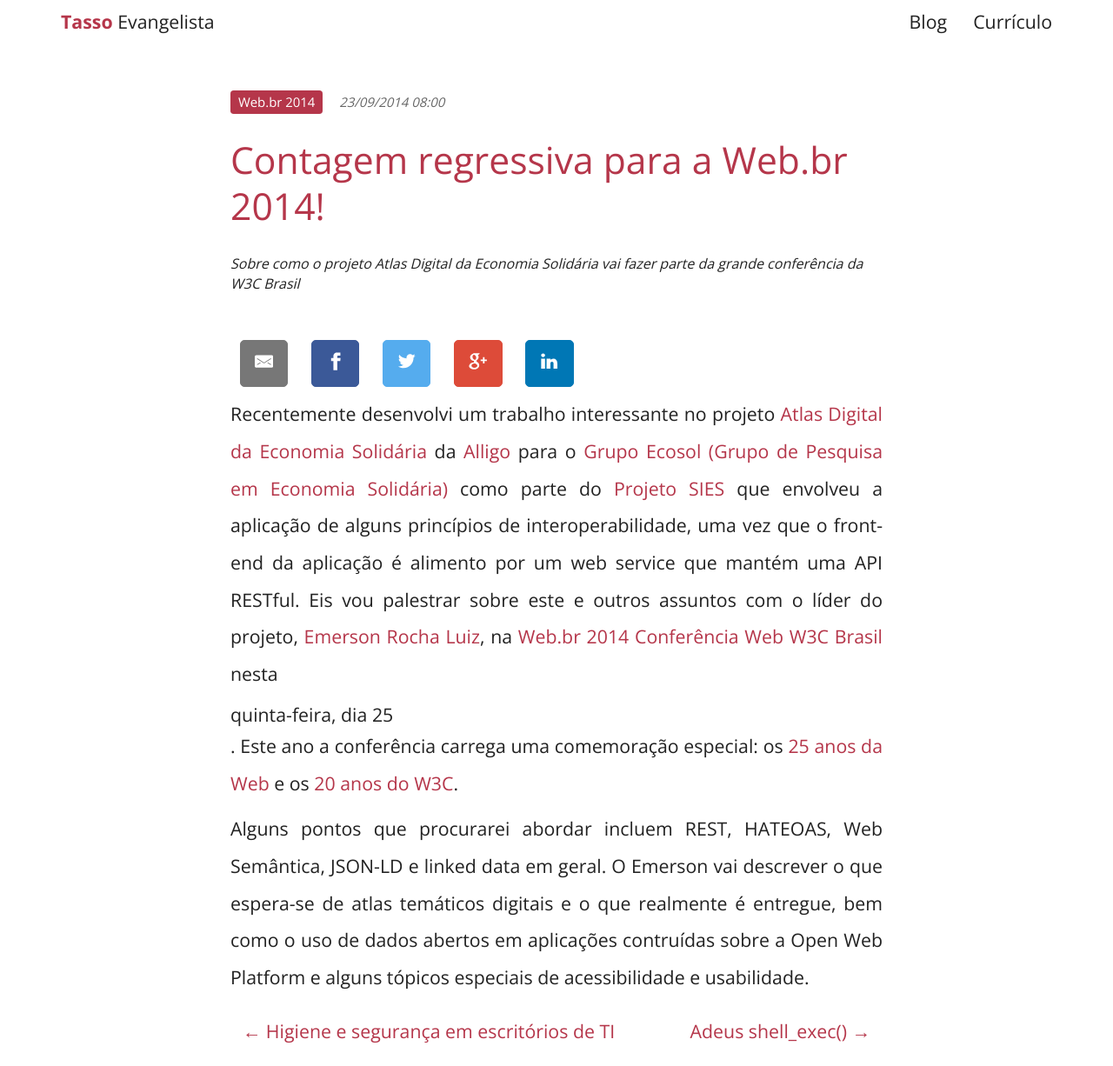
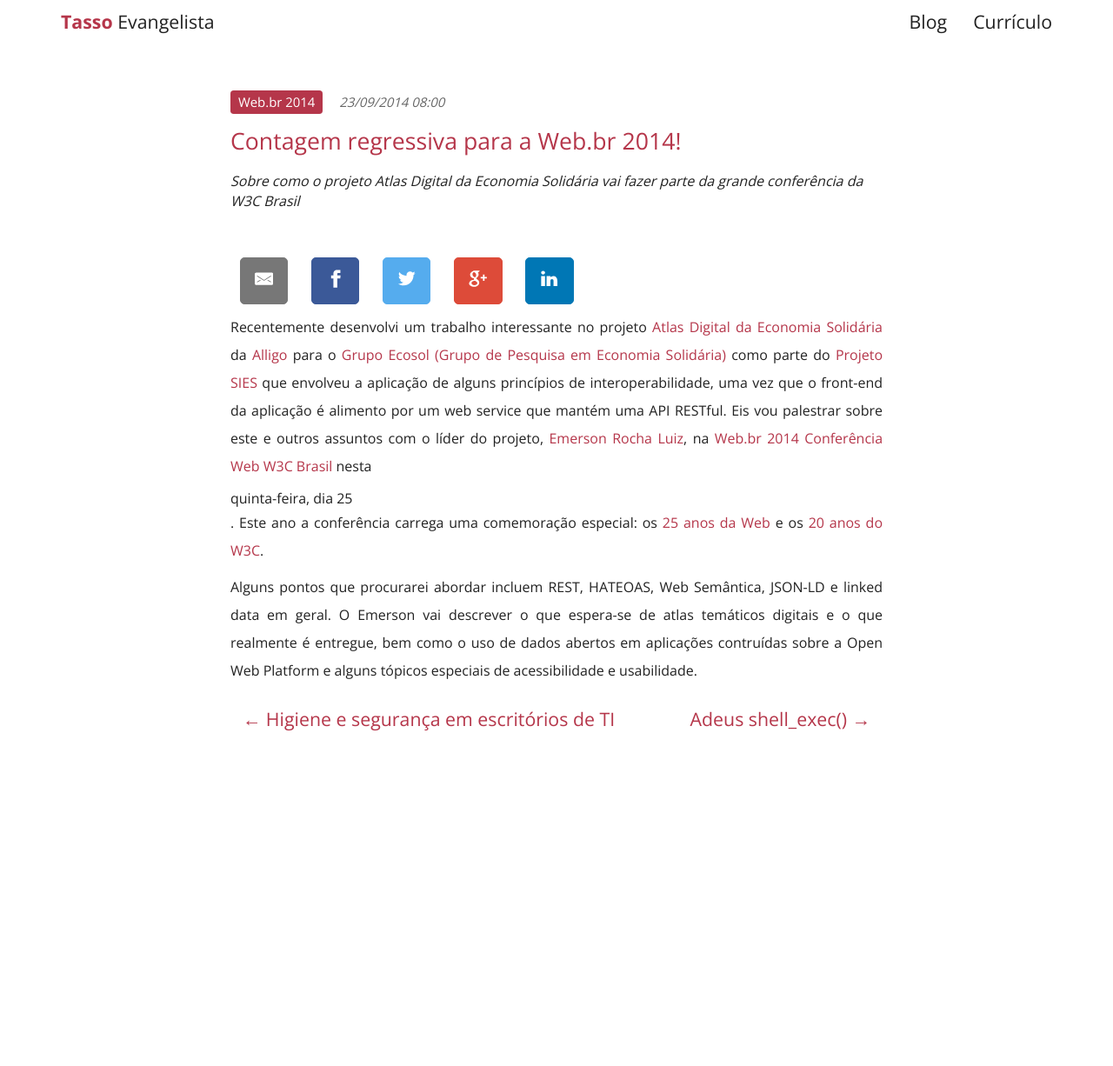
Before and after one commit to tassoevan/tassoevan.github.io, a Jekyll site: the page built from _posts/2014-09-23-webbr.md, in a window 1280 px wide and 1226 px high. Shown: the whole window at 87% size. Built offline with Jekyll 4.4.1, drawn with Linux system fonts in a browser that asks for light colours; nearby versions of some CDN libraries; comment, search, counter and statistics services are not loaded; a style sheet for code colours, icons or effects is not loaded.

Commit message:
Ajuste na tipografia

```diff
--- a/_sass/index.scss
+++ b/_sass/index.scss
@@ -19,7 +19,6 @@
     }
 
     .index-logo-title {
-      font-family: $serif-font;
       font-size: 2em;
       line-height: 100%;
       margin-bottom: 1em;
--- a/_sass/posts.scss
+++ b/_sass/posts.scss
@@ -7,8 +7,8 @@
     margin-top: 5em;
 
     .post-ref {
-      padding-bottom: 2em;
-      margin-bottom: 2em;
+      padding-bottom: 1em;
+      margin-bottom: 1em;
 
       .post-before-title {
         font-family: $text-font;
@@ -29,12 +29,13 @@
       }
 
       .post-title {
-        font-size: 2em;
+        font-size: 1.25em;
         line-height: 1.25em;
       }
 
       .post-description {
         font-family: $text-font;
+        font-size: .75em;
       }
     }
   }
@@ -71,6 +72,7 @@
 
     .post-text {
       font-family: $text-font;
+      font-size: .75em;
 
       h1 {
         font-size: 1.5em;
```
